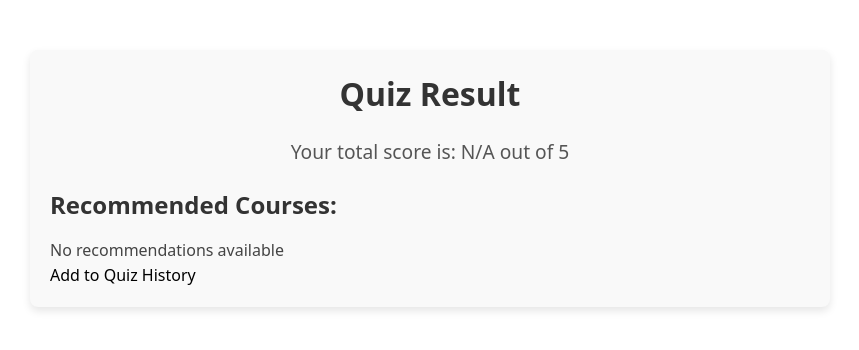
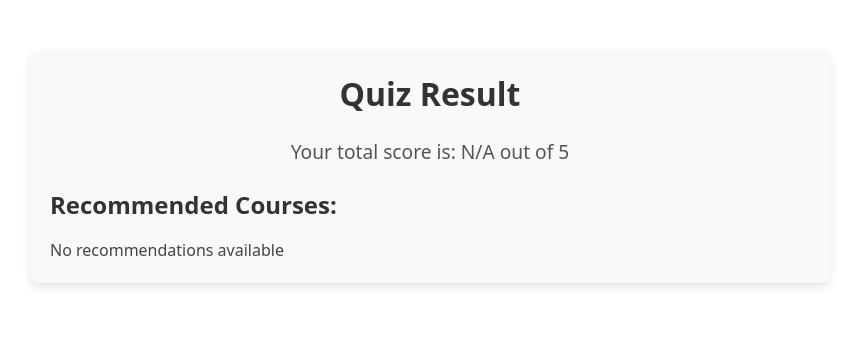
Before and after one commit to TechNinjaAyush/PROJECT-1, a React (Vite) app in the folder frontend/vite-project/: page /QuizResult in a window 1280 px wide. Shown: the top 350 px of the page, without its empty margins (210-1069 px from the left). Built offline with nearby package versions, Linux system fonts and the light colour scheme; a web font is replaced by a local one.

Commit message:
Remove one route

```diff
--- a/frontend/vite-project/src/components/Recommendation/Quizresult.jsx
+++ b/frontend/vite-project/src/components/Recommendation/Quizresult.jsx
@@ -18,11 +18,7 @@ const Recommendation = () => {
     }
   }, [score, recommendations]);
 
-  const handleNavigation = () => {
-    navigate("/Quizhistory", {
-      state: { score: Score, recommendations: Recommendations },
-    });
-  };
+
 
   // Log the type and value for debugging
   console.log("Type of recommendations:", typeof Recommendations);
@@ -65,7 +61,6 @@ const Recommendation = () => {
       <div className="recommendations-text">
         {parseRecommendationsText(Recommendations?.text)}
       </div>
-      <button onClick={handleNavigation}>Add to Quiz History</button>
     </div>
   );
 };
```
